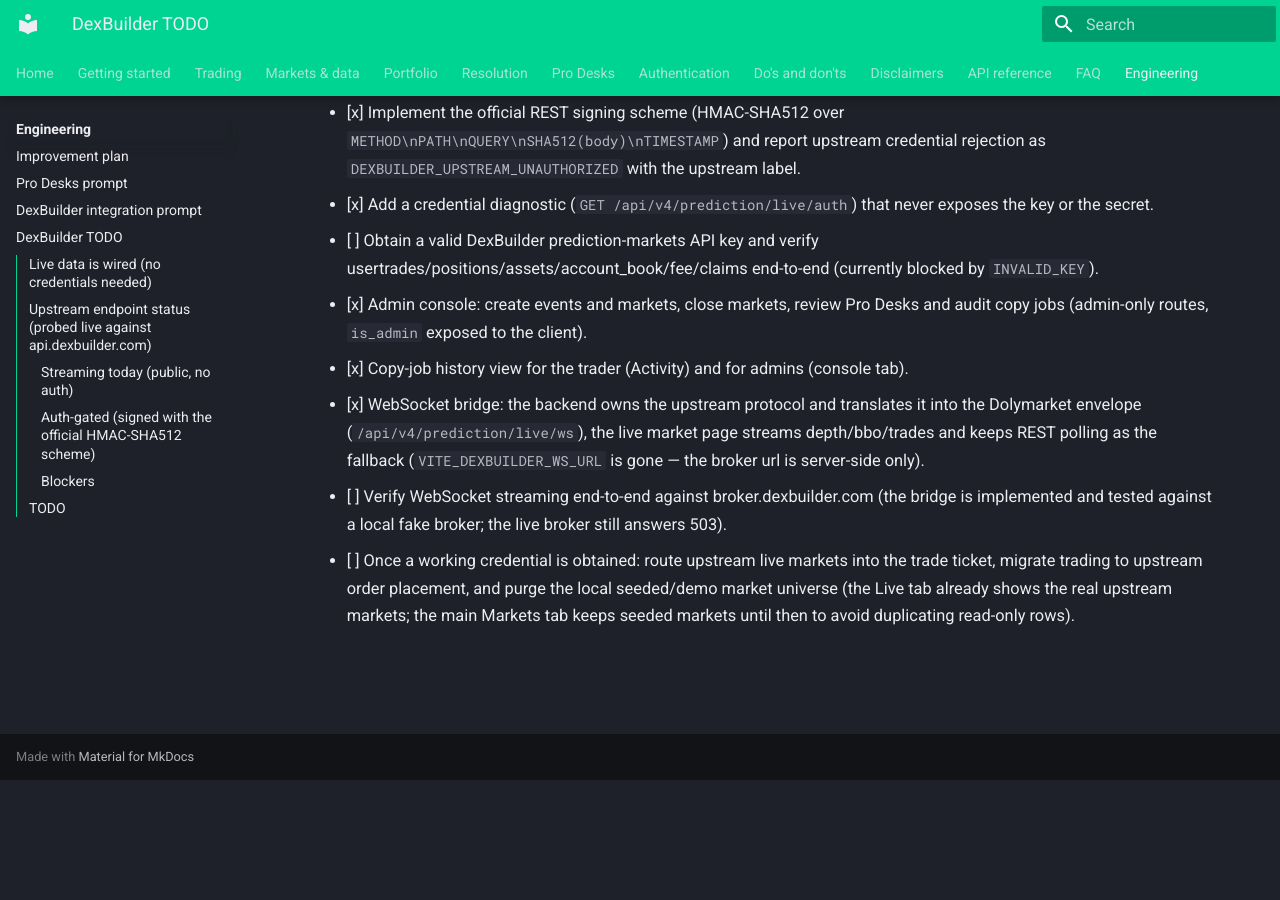
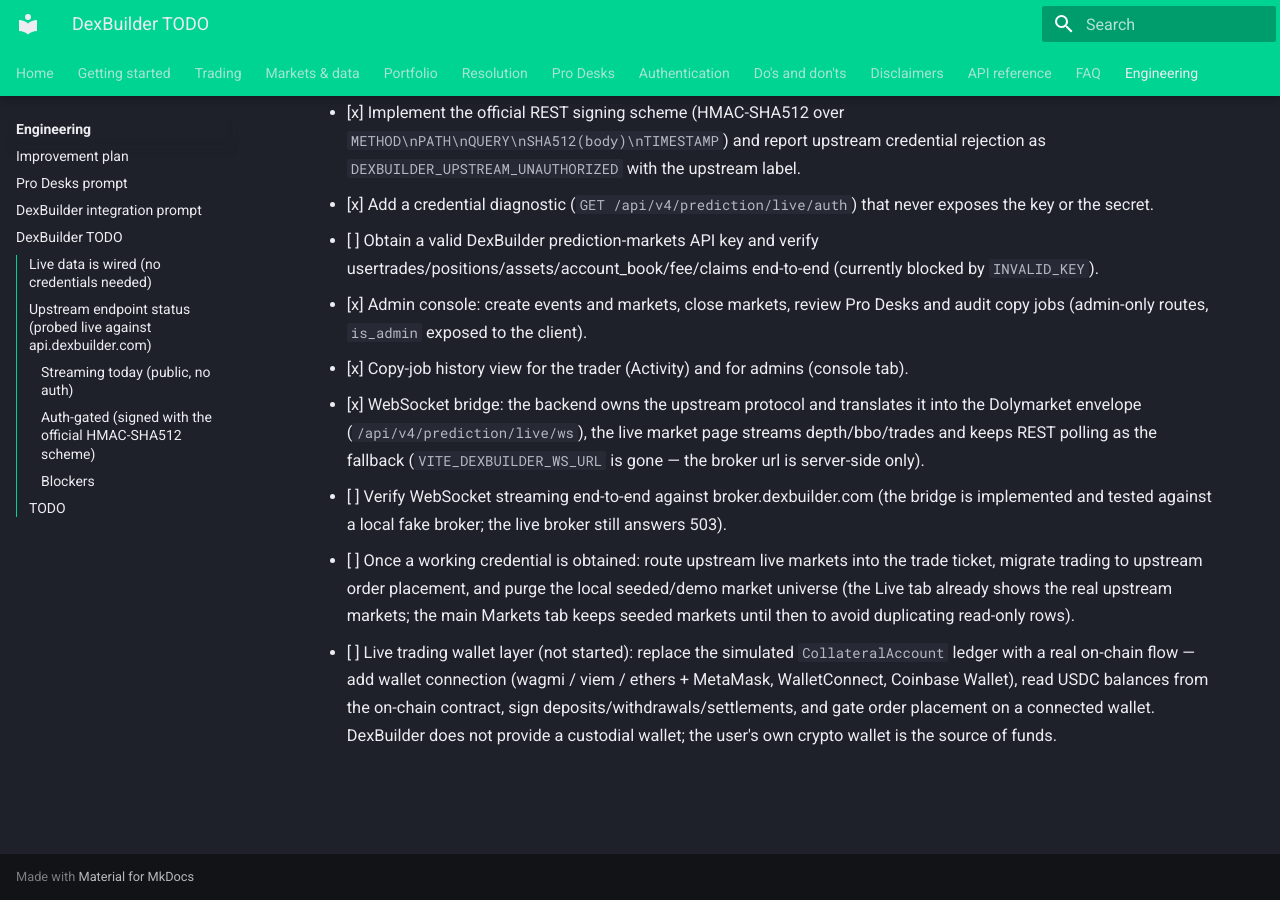
Before and after one commit to moinonin/dolymarket, an MkDocs documentation site: the page built from docs/dexbuilder-todo.md, in a window 1280 px wide and 900 px high, scrolled down 3392 px. Built offline with MkDocs 1.6.1 and Material for MkDocs 9.7.7, drawn with Linux system fonts in a browser that asks for light colours; before the commit the page ends 4172 px from its top, so only the background shows below that.

Commit message:
docs: add live-trading wallet layer to the backlog

```diff
--- a/docs/dexbuilder-todo.md
+++ b/docs/dexbuilder-todo.md
@@ -85,3 +85,4 @@ means the key itself is unknown to DexBuilder (a wrong signature answers
 - [x] WebSocket bridge: the backend owns the upstream protocol and translates it into the Dolymarket envelope (`/api/v4/prediction/live/ws`), the live market page streams depth/bbo/trades and keeps REST polling as the fallback (`VITE_DEXBUILDER_WS_URL` is gone — the broker url is server-side only).
 - [ ] Verify WebSocket streaming end-to-end against broker.dexbuilder.com (the bridge is implemented and tested against a local fake broker; the live broker still answers 503).
 - [ ] Once a working credential is obtained: route upstream live markets into the trade ticket, migrate trading to upstream order placement, and purge the local seeded/demo market universe (the Live tab already shows the real upstream markets; the main Markets tab keeps seeded markets until then to avoid duplicating read-only rows).
+- [ ] Live trading wallet layer (not started): replace the simulated `CollateralAccount` ledger with a real on-chain flow — add wallet connection (wagmi / viem / ethers + MetaMask, WalletConnect, Coinbase Wallet), read USDC balances from the on-chain contract, sign deposits/withdrawals/settlements, and gate order placement on a connected wallet. DexBuilder does not provide a custodial wallet; the user's own crypto wallet is the source of funds.
```
